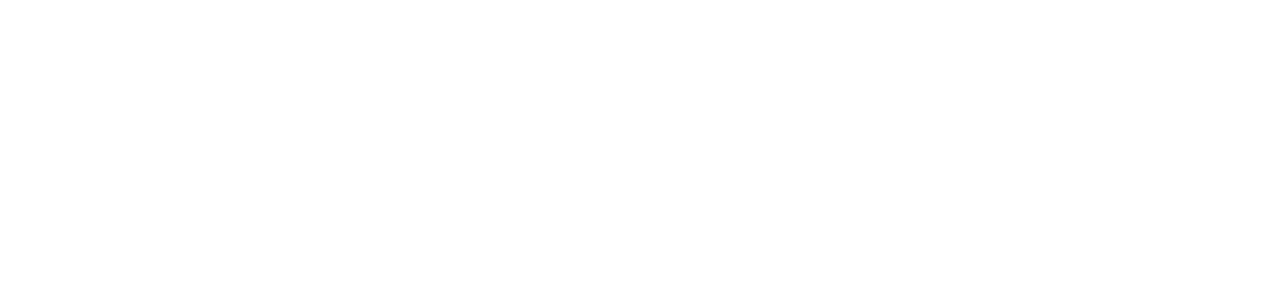
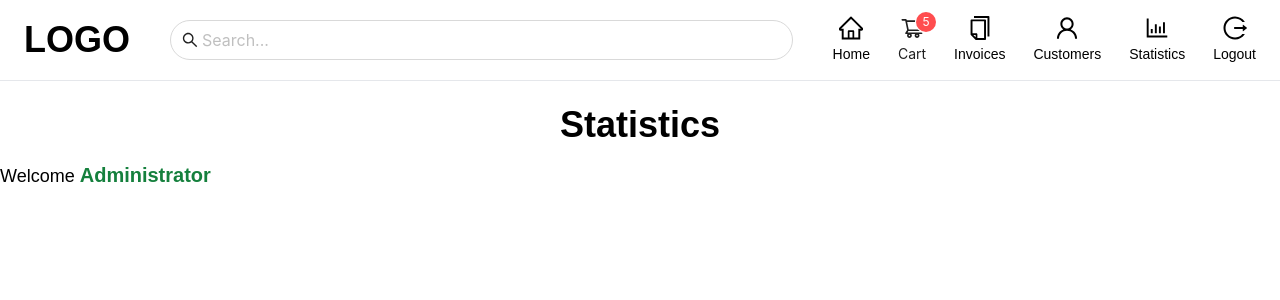
Before and after one commit to cagkancaglar/mern-pos-app-client, a React (Create React App) app: page /statistics in a window 1280 px wide. Before the commit this address had no page. Shown: the top 300 px of the page. Built offline with nearby package versions, Linux system fonts and the light colour scheme; the HTML template or start-up script is replaced by a standard one.

Commit message:
statistics-page

```diff
--- a/src/App.jsx
+++ b/src/App.jsx
@@ -3,6 +3,7 @@
 import CartPage from "./pages/CartPage";
 import InvoicePage from "./pages/InvoicePage";
 import CustomerPage from "./pages/CustomerPage";
+import StatisticsPage from "./pages/StatisticsPage";
 
 function App() {
   return (
@@ -12,6 +13,7 @@
         <Route path="/cart" element={<CartPage />} />
         <Route path="/invoices" element={<InvoicePage />} />
         <Route path="/customers" element={<CustomerPage />} />
+        <Route path="/statistics" element={<StatisticsPage />} />
       </Routes>
     </BrowserRouter>
   );
--- a/src/components/Header.jsx
+++ b/src/components/Header.jsx
@@ -59,7 +59,7 @@
             <span className="text-sm md:text-md capitalize">customers</span>
           </Link>
           <Link
-            to="/"
+            to="/statistics"
             className="menu-link flex flex-col items-center justify-center gap-y-1 hover:text-[#40a9ff] transition-all"
           >
             <BarChartOutlined className="text-md md:text-2xl " />
--- /dev/null
+++ b/src/pages/StatisticsPage.jsx
@@ -0,0 +1,20 @@
+import Header from "../components/Header";
+
+const StatisticsPage = () => {
+  return (
+    <>
+      <Header />
+      <h1 className="text-4xl font-bold text-center mb-4">Statistics</h1>
+      <div>
+        <h1 className="text-lg">
+          Welcome{" "}
+          <span className="font-semibold text-green-700 text-xl">
+            Administrator
+          </span>
+        </h1>
+      </div>
+    </>
+  );
+};
+
+export default StatisticsPage;
```
